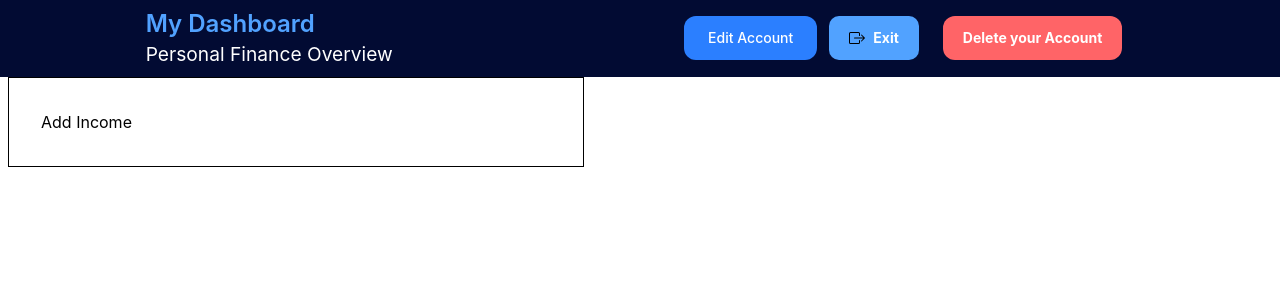
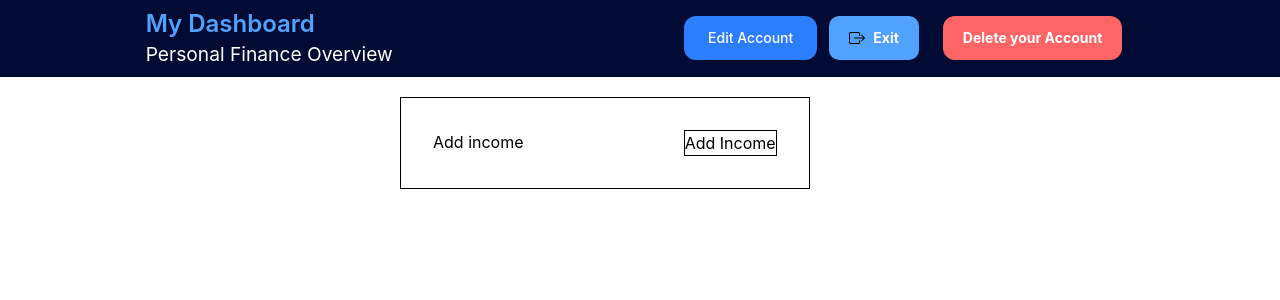
Before and after one commit to Maksas2002/Projektas1, a React (Vite) app in the folder front/: page /user/dashboard in a window 1280 px wide. Shown: the top 300 px of the page. Built offline with nearby package versions, Linux system fonts and the light colour scheme; sample sign-in values are in the browser's storage.

Commit message:
move Add Income button to the right, Add Income text to the left

```diff
--- a/front/src/components/AddIncome/AddIncome.jsx
+++ b/front/src/components/AddIncome/AddIncome.jsx
@@ -10,8 +10,13 @@ function AddIncome() {
 
   return (
     <>
-      <section className="border p-8 ml-2 w-[45%]">
-        <button type="button" onClick={toShow}>Add Income</button>
+      <section className="border p-8 ml-100 mt-5 w-[32%]">
+        <div className="flex justify-between">
+          <p>Add income</p>
+          <button type="button" className="border block" onClick={toShow}>
+            Add Income
+          </button>
+        </div>
 
         {show ? <AddIncomeForm /> : null}
       </section>
```
